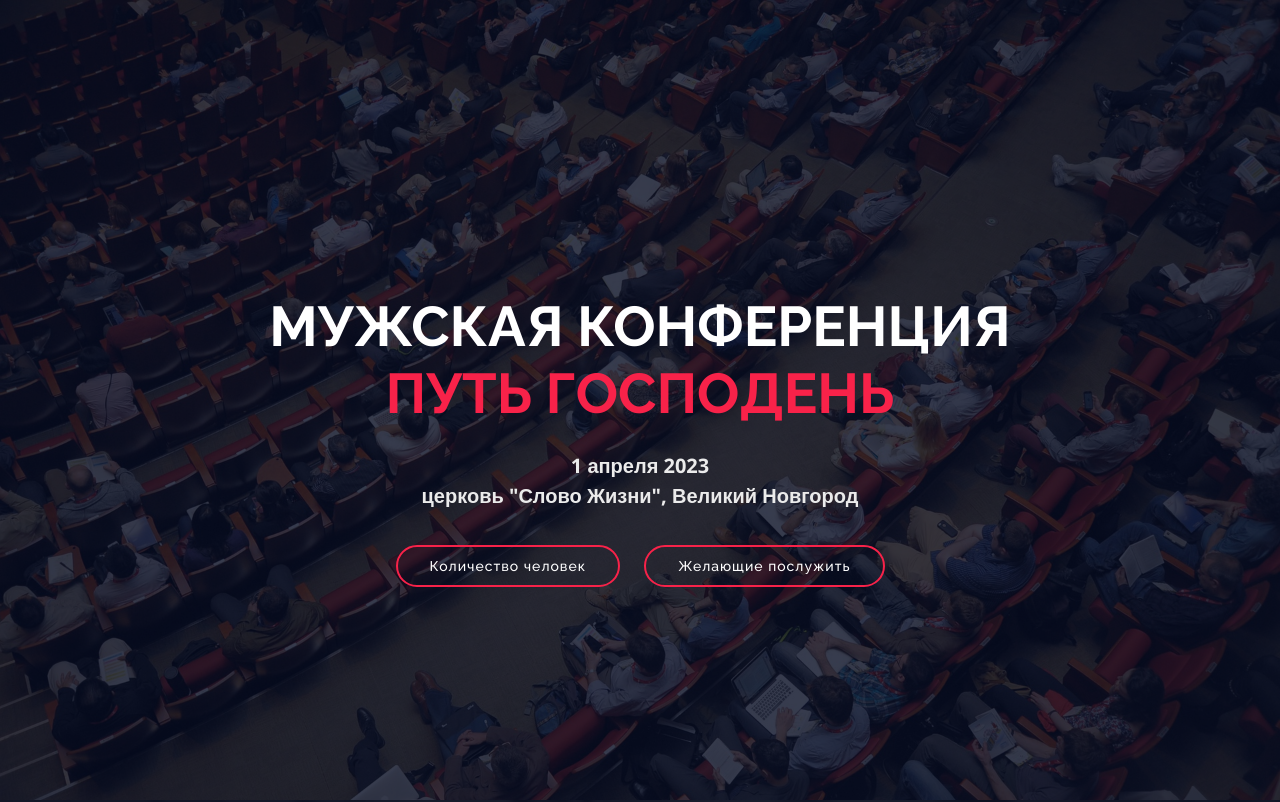
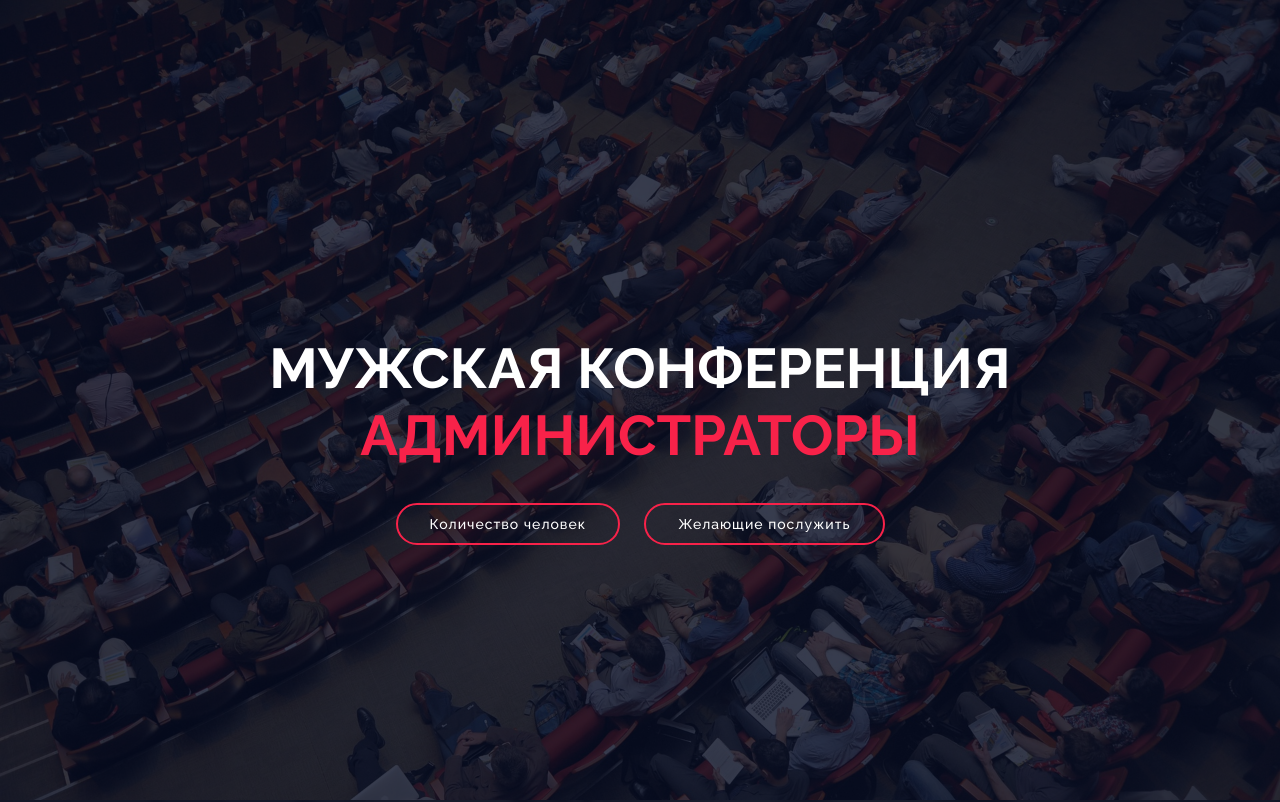
Before and after one commit to church-vn/Mens-Conference-answers, a plain HTML site: page index.html in a window 1280 px wide. Shown: the top 802 px of the page. Drawn offline with nearby package versions, Linux system fonts and the light colour scheme.

Commit message:
download_27_03_2023_5

```diff
--- a/index.html
+++ b/index.html
@@ -7,6 +7,10 @@
   <meta content="width=device-width, initial-scale=1.0" name="viewport">
   <meta content="Количество человек | Мужская конференция | Путь Господень" name="keywords">
   <meta content="Количество человек | Мужская конференция | Путь Господень" name="description">
+  <!-- Отключение кеширования -->
+  <meta http-equiv="cache-control" content="no-cache, no-store, must-revalidate" />
+ <meta http-equiv="pragma" content="no-cache" />
+ <meta http-equiv="expires" content="Fri, 20 Mar 2014 00:00:00 GMT" />
 
   <!-- Favicons -->
   <link href="img/logo.png" rel="icon">
@@ -36,8 +40,8 @@
   ============================-->
   <section id="intro">
     <div class="intro-container wow fadeIn">
-      <h1 class="mb-4 pb-0">Мужская конференция<br><span>Путь Господень</span></h1>
-      <p class="mb-4 pb-0">1 апреля 2023<br>церковь "Слово Жизни", Великий Новгород</p>
+      <h1 class="mb-4 pb-0">Мужская конференция<br><span>Администраторы</span></h1>
+      <!-- <p class="mb-4 pb-0">1 апреля 2023<br>церковь "Слово Жизни", Великий Новгород</p> -->
       <!-- <a href="https://www.youtube.com/watch?v=jDDaplaOz7Q" class="venobox play-btn mb-4" data-vbtype="video"
         data-autoplay="true"></a> -->
     <div class="">
```
